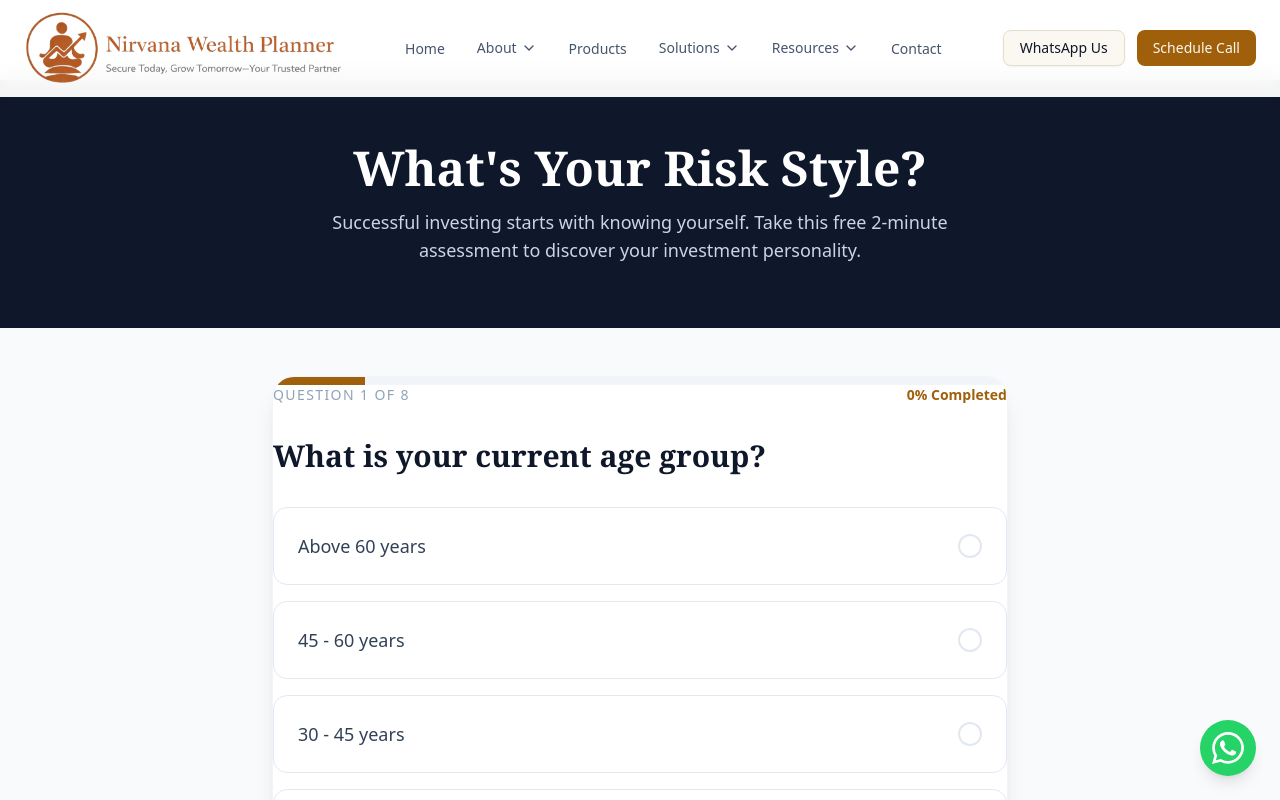
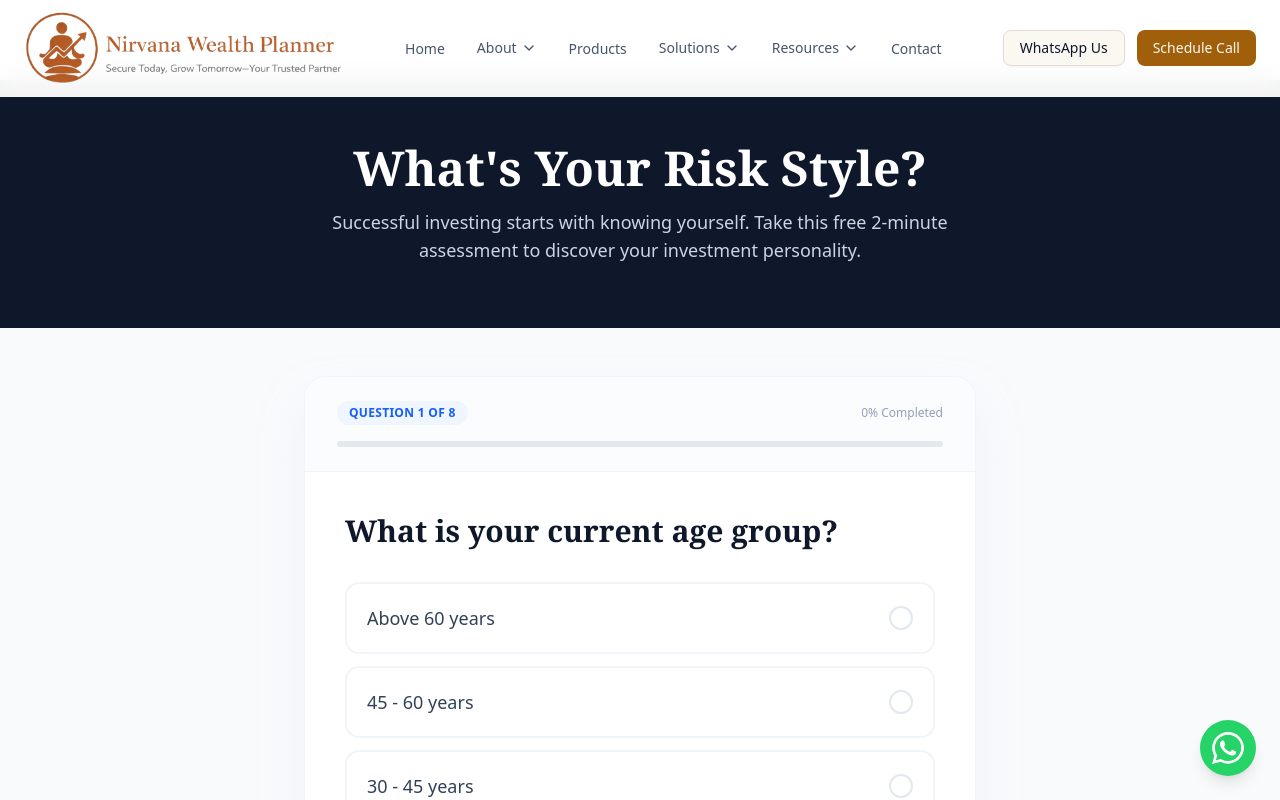
Before and after one commit to balumanthena/Nirvaana, a Next.js app: page /risk-profile in a window 1280 px wide. Shown: the top 800 px of the page. Built offline with nearby package versions, Linux system fonts and the light colour scheme; a web font is replaced by a local one.

Commit message:
Refactor: Overhaul Risk Quiz UI for Premium Feel

```diff
--- a/src/components/calculators/RiskProfileQuiz.tsx
+++ b/src/components/calculators/RiskProfileQuiz.tsx
@@ -230,42 +230,49 @@ export function RiskProfileQuiz() {
 
     return (
         <FadeIn>
-            <div className="bg-white rounded-3xl shadow-xl border border-slate-100 overflow-hidden">
+            <div className="bg-white rounded-3xl shadow-2xl shadow-slate-200/50 border border-slate-100 overflow-hidden max-w-2xl mx-auto">
+                {/* Header Section */}
+                <div className="bg-slate-50/50 px-8 py-6 border-b border-slate-100">
+                    <div className="flex justify-between items-center mb-4">
+                        <span className="inline-flex items-center px-3 py-1 rounded-full bg-blue-50 text-blue-600 text-xs font-semibold tracking-wide uppercase">
+                            Question {step + 1} of {QUESTIONS.length}
+                        </span>
+                        <span className="text-xs font-medium text-slate-400">
+                            {Math.round(progress)}% Completed
+                        </span>
+                    </div>
                     {/* Progress Bar */}
-                <div className="h-2 bg-slate-100 w-full">
+                    <div className="h-1.5 bg-slate-200 rounded-full overflow-hidden">
                         <div
-                        className="h-full bg-primary transition-all duration-500 ease-out"
-                        style={{ width: `${((step + 1) / QUESTIONS.length) * 100}%` }}
+                            className="h-full bg-blue-600 transition-all duration-500 ease-out rounded-full"
+                            style={{ width: `${progress}%` }}
                         />
                     </div>
-                <div className="flex justify-between items-center mb-8">
-                    <span className="text-sm font-medium text-slate-400 uppercase tracking-widest">
-                        Question {step + 1} of {QUESTIONS.length}
-                    </span>
-                    <span className="text-sm font-bold text-primary">{Math.round(progress)}% Completed</span>
                 </div>
 
+                <div className="p-8 md:p-10">
                     <h3 className="text-2xl md:text-3xl font-serif font-bold text-slate-900 mb-8 leading-tight">
                         {currentQuestion.text}
                     </h3>
 
-                <div className="space-y-4">
+                    <div className="space-y-3">
                         {currentQuestion.options.map((option, index) => (
                             <button
                                 key={index}
                                 onClick={() => handleOptionSelect(option.score)}
-                            className="w-full text-left p-6 rounded-xl border border-slate-200 hover:border-primary hover:bg-primary/5 transition-all group flex items-center justify-between"
+                                className="w-full text-left p-5 rounded-xl border-2 border-slate-100 hover:border-blue-600 hover:bg-blue-50/50 hover:shadow-md transition-all duration-200 group flex items-center justify-between"
                             >
-                            <span className="text-lg text-slate-700 group-hover:text-primary font-medium">
+                                <span className="text-lg text-slate-700 group-hover:text-blue-900 font-medium">
                                     {option.text}
                                 </span>
-                            <div className="h-6 w-6 rounded-full border-2 border-slate-200 group-hover:border-primary flex items-center justify-center">
-                                <div className="h-3 w-3 rounded-full bg-primary opacity-0 group-hover:opacity-100 transition-opacity" />
+                                <div className="h-6 w-6 rounded-full border-2 border-slate-200 group-hover:border-blue-600 flex items-center justify-center transition-colors">
+                                    <div className="h-2.5 w-2.5 rounded-full bg-blue-600 opacity-0 group-hover:opacity-100 transition-opacity transform scale-0 group-hover:scale-100 duration-200" />
                                 </div>
                             </button>
                         ))}
                     </div>
                 </div>
+            </div>
         </FadeIn>
     );
 }
```
Lines whose indentation alone changed are shown as unchanged.
